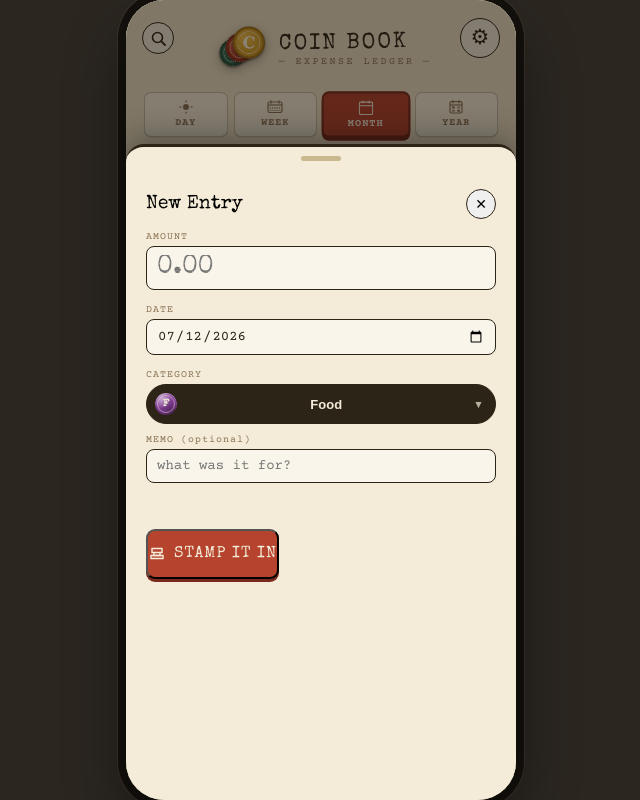
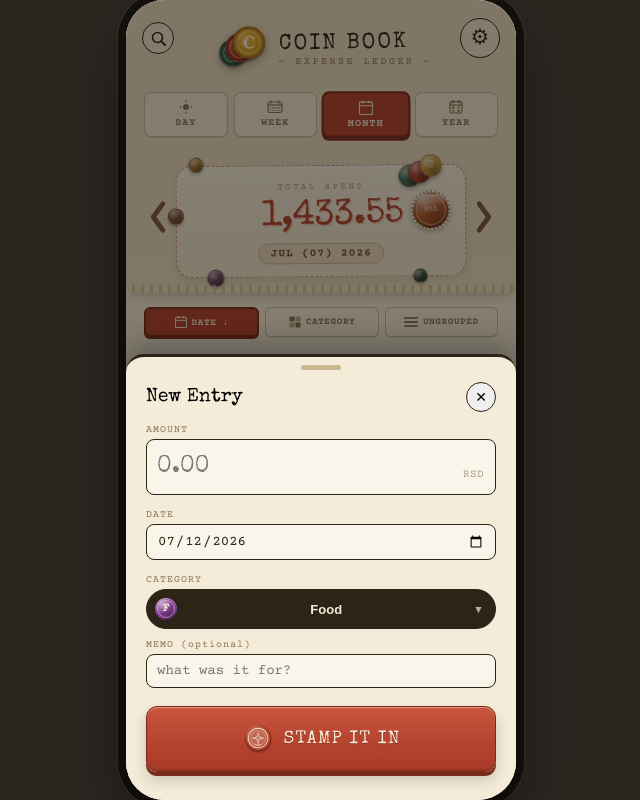
Before and after one commit to spleen1334/coinbook, a React (Vite) app: page / in a window 1280 px wide. Both pictures are taken after a click on the element 640 px from the left and 743 px from the top of the page. Shown: the whole page, without its empty margins (319-959 px from the left). Built offline with nearby package versions, Linux system fonts and the light colour scheme.

Commit message:
feat: polish expense entry sheet

```diff
--- a/src/App.css
+++ b/src/App.css
@@ -1867,9 +1867,8 @@ a:hover {
   position: absolute;
   left: 0;
   right: 0;
-  bottom: var(--cb-visual-viewport-bottom, 0px);
-  height: min(82%, 680px);
-  max-height: min(calc(100% - 10px), var(--cb-visual-viewport-height, 100%));
+  bottom: 0;
+  max-height: 82%;
   background: #f4ecd8;
   border-top: 3px solid #2c2416;
   border-radius: 18px 18px 0 0;
@@ -1879,18 +1878,15 @@ a:hover {
   -webkit-overflow-scrolling: touch;
   box-shadow: 0 -8px 30px rgba(0, 0, 0, 0.3);
 }
-.cb-sheet-expanded {
-  height: min(94%, 780px);
-}
 .cb-sheet-handle-btn {
   display: flex;
   flex-direction: column;
   align-items: center;
   justify-content: center;
-  gap: 3px;
+  gap: 0;
   width: 100%;
-  min-height: 30px;
-  padding: 8px 0 2px;
+  min-height: 0;
+  padding: 8px 0 0;
   border: 0;
   background: transparent;
   color: #8a7355;
@@ -1907,18 +1903,16 @@ a:hover {
   background: #c9b98f;
 }
 .cb-sheet-handle-label {
-  opacity: 0;
-  transition: opacity 0.15s ease;
-}
-.cb-sheet-handle-btn:hover .cb-sheet-handle-label,
-.cb-sheet-handle-btn:focus-visible .cb-sheet-handle-label {
-  opacity: 1;
+  display: none;
+}
+.cb-sheet:not(.cb-sheet-viewport) .cb-sheet-handle-btn {
+  cursor: default;
 }
 .cb-sheet-form {
-  min-height: 100%;
+  min-height: 0;
 }
 .cb-sheet-body {
-  padding: 12px 20px 18px;
+  padding: 12px 20px 0;
 }
 .cb-sheet-heading {
   display: flex;
@@ -2078,49 +2072,131 @@ a:hover {
   transition: transform 0.15s ease;
 }
 .cb-stamp-btn {
-  display: flex;
-  align-items: center;
-  justify-content: center;
-  gap: 8px;
+  appearance: none;
+  width: 100%;
+  min-height: 58px;
+  display: flex;
+  align-items: center;
+  justify-content: center;
+  gap: 10px;
   text-align: center;
-  padding: 14px 0;
+  padding: 16px 20px;
   font-family: 'Special Elite', monospace;
-  font-size: 16px;
-  letter-spacing: 1px;
-  background: #b5432e;
+  font-size: 18px;
+  letter-spacing: 1.2px;
+  background: linear-gradient(180deg, #c9553d 0%, #b5432e 58%, #a83a28 100%);
   color: #f4ecd8;
-  border-radius: 9px;
+  border: 1.5px solid #7a2a1c;
+  border-radius: 11px;
   cursor: pointer;
-  box-shadow: 0 3px 0 #7a2a1c;
-  transition: transform 0.15s ease;
+  box-shadow:
+    0 4px 0 #7a2a1c,
+    0 8px 14px rgba(44, 36, 22, 0.2),
+    inset 0 1px 0 rgba(255, 248, 222, 0.42),
+    inset 0 -2px 0 rgba(92, 24, 15, 0.24);
+  text-shadow: 0 1px 0 rgba(92, 24, 15, 0.45);
+  transition:
+    transform 0.15s ease,
+    box-shadow 0.15s ease,
+    background 0.15s ease;
+}
+.cb-stamp-btn:hover {
+  background: linear-gradient(180deg, #d15c43 0%, #bd4933 58%, #ad3d2a 100%);
+  box-shadow:
+    0 5px 0 #7a2a1c,
+    0 10px 18px rgba(44, 36, 22, 0.24),
+    inset 0 1px 0 rgba(255, 248, 222, 0.5),
+    inset 0 -2px 0 rgba(92, 24, 15, 0.2);
+}
+.cb-stamp-btn:focus-visible {
+  outline: 3px solid rgba(201, 154, 63, 0.72);
+  outline-offset: 3px;
+}
+.cb-stamp-btn:active {
+  transform: translateY(3px) scale(0.985);
+  box-shadow:
+    0 1px 0 #7a2a1c,
+    0 3px 7px rgba(44, 36, 22, 0.2),
+    inset 0 2px 4px rgba(92, 24, 15, 0.26),
+    inset 0 1px 0 rgba(255, 248, 222, 0.18);
 }
 .cb-sheet-actions {
+  position: static;
+  padding: 0 20px 28px;
+  background: none;
+}
+.cb-input-amount {
+  height: 56px;
+  line-height: 32px;
+  -moz-appearance: textfield;
+  padding: 10px 48px 11px 10px;
+}
+.cb-input-amount::placeholder {
+  font-size: 24px;
+  line-height: 32px;
+}
+.cb-amount-input-wrap {
+  position: relative;
+}
+.cb-amount-currency {
+  position: absolute;
+  top: 50%;
+  right: 12px;
+  max-width: calc(100% - 24px);
+  overflow: hidden;
+  color: #8a7355;
+  font:
+    11px 'Courier Prime',
+    monospace;
+  letter-spacing: 0.4px;
+  line-height: 1;
+  opacity: 0.72;
+  pointer-events: none;
+  text-overflow: ellipsis;
+  transform: translateY(-50%);
+  white-space: nowrap;
+}
+.cb-input-amount::-webkit-inner-spin-button,
+.cb-input-amount::-webkit-outer-spin-button {
+  margin: 0;
+  appearance: none;
+}
+.cb-stamp-icon {
+  width: 32px;
+  height: 32px;
+  flex: none;
+  display: block;
+  object-fit: contain;
+}
+
+.cb-sheet-viewport {
+  bottom: var(--cb-visual-viewport-bottom, 0px);
+  height: min(92dvh, 760px);
+  max-height: min(calc(100dvh - 8px), var(--cb-visual-viewport-height, 100%));
+}
+.cb-sheet-viewport.cb-sheet-expanded {
+  height: calc(100dvh - 8px);
+  max-height: min(calc(100dvh - 8px), var(--cb-visual-viewport-height, 100%));
+}
+.cb-sheet-viewport .cb-sheet-form {
+  min-height: 100%;
+}
+.cb-sheet-viewport .cb-sheet-body {
+  padding-bottom: 12px;
+}
+.cb-sheet-viewport .cb-sheet-handle-btn {
+  min-height: 36px;
+  gap: 3px;
+  padding-top: 10px;
+}
+.cb-sheet-viewport .cb-sheet-handle-label {
+  display: block;
+  opacity: 0.72;
+  transition: opacity 0.15s ease;
+}
+.cb-sheet-viewport .cb-sheet-actions {
   position: sticky;
   bottom: 0;
   padding: 10px 20px calc(10px + env(safe-area-inset-bottom));
   background: linear-gradient(to bottom, rgba(244, 236, 216, 0), #f4ecd8 14px);
 }
-.cb-stamp-icon {
-  flex: none;
-}
-
-@media (max-width: 600px), (max-height: 700px) {
-  .cb-sheet {
-    height: min(92dvh, 760px);
-    max-height: min(calc(100dvh - 8px), var(--cb-visual-viewport-height, 100%));
-  }
-  .cb-sheet-expanded {
-    height: calc(100dvh - 8px);
-    max-height: min(calc(100dvh - 8px), var(--cb-visual-viewport-height, 100%));
-  }
-  .cb-sheet-body {
-    padding-bottom: 12px;
-  }
-  .cb-sheet-handle-btn {
-    min-height: 36px;
-    padding-top: 10px;
-  }
-  .cb-sheet-handle-label {
-    opacity: 0.72;
-  }
-}
--- a/src/App.jsx
+++ b/src/App.jsx
@@ -700,6 +700,7 @@ export default class App extends React.Component {
               t={t}
               isEditing={!!s.editingId}
               isClosing={s.sheetClosing}
+              currency={s.currency}
               amount={s.addAmount}
               onAmountChange={this.onAmountInput}
               date={s.addDate}
--- a/src/components/AddSheet.jsx
+++ b/src/components/AddSheet.jsx
@@ -5,6 +5,7 @@ export function AddSheet({
   t,
   isEditing,
   isClosing,
+  currency,
   amount,
   onAmountChange,
   date,
@@ -30,6 +31,7 @@ export function AddSheet({
   onClose,
   onSubmit
 }) {
+  const currencyMark = { USD: '$', EUR: '€', RSD: 'RSD', RUB: '₽', CNY: '¥' }[currency] || currency;
   const [isExpanded, setIsExpanded] = useState(false);
   const [viewportMetrics, setViewportMetrics] = useState(null);
   const sheetRef = useRef(null);
@@ -80,6 +82,9 @@ export function AddSheet({
   const preventExpenseSubmit = (event) => {
     if (event.key === 'Enter') event.preventDefault();
   };
+  const sheetClassName = `cb-sheet${viewportMetrics ? ' cb-sheet-viewport' : ''}${
+    isExpanded ? ' cb-sheet-expanded' : ''
+  }`;
 
   return (
     <>
@@ -90,13 +95,14 @@ export function AddSheet({
       />
       <div
         ref={sheetRef}
-        className={`cb-sheet${isExpanded ? ' cb-sheet-expanded' : ''}`}
+        className={sheetClassName}
         style={{
           animation: isClosing ? 'cbSheetDown 0.22s ease-in forwards' : 'cbSheetUp 0.22s ease-out',
           '--cb-visual-viewport-height': viewportMetrics ? `${viewportMetrics.height}px` : undefined,
           '--cb-visual-viewport-bottom': viewportMetrics ? `${viewportMetrics.bottomOffset}px` : undefined
         }}
       >
+        {viewportMetrics ? (
           <button
             type="button"
             className="cb-sheet-handle-btn"
@@ -108,6 +114,11 @@ export function AddSheet({
             <span className="cb-sheet-handle" />
             <span className="cb-sheet-handle-label">{isExpanded ? t.collapseSheet : t.expandSheet}</span>
           </button>
+        ) : (
+          <div className="cb-sheet-handle-btn" aria-hidden="true">
+            <span className="cb-sheet-handle" />
+          </div>
+        )}
         <form
           className="cb-sheet-form"
           noValidate
@@ -125,6 +136,7 @@ export function AddSheet({
             </div>
 
             <div className="cb-field-label">{t.amount}</div>
+            <div className="cb-amount-input-wrap">
               <input
                 ref={amountRef}
                 type="number"
@@ -140,6 +152,10 @@ export function AddSheet({
                 onKeyDown={(event) => focusNext(event, dateRef)}
                 className="cb-input cb-input-amount"
               />
+              <span className="cb-amount-currency" aria-label={currency} role="img" title={currency}>
+                {currencyMark}
+              </span>
+            </div>
 
             <div className="cb-field-label">{t.date}</div>
             <input
@@ -282,16 +298,13 @@ export function AddSheet({
 
           <div className="cb-sheet-actions">
             <button type="submit" className="cb-stamp-btn hover-stamp">
-              <svg className="cb-stamp-icon" width="18" height="18" viewBox="0 0 18 18" aria-hidden="true">
-                <path d="M4 3.5h10v4H4zM6 7.5h6v3H6z" fill="none" stroke="currentColor" strokeWidth="1.4" />
-                <path
-                  d="M3 10.5h12v3H3zM5 13.5h8"
-                  fill="none"
-                  stroke="currentColor"
-                  strokeWidth="1.4"
-                  strokeLinecap="round"
+              <img
+                className="cb-stamp-icon"
+                src={`${import.meta.env.BASE_URL}icons/stamp-expense.png`}
+                alt=""
+                aria-hidden="true"
+                draggable="false"
               />
-              </svg>
               <span>{isEditing ? t.saveChanges : t.stampItIn}</span>
             </button>
           </div>
```
Also changed, not shown: public/icons/stamp-expense.png (added). Lines whose indentation alone changed are shown as unchanged.
